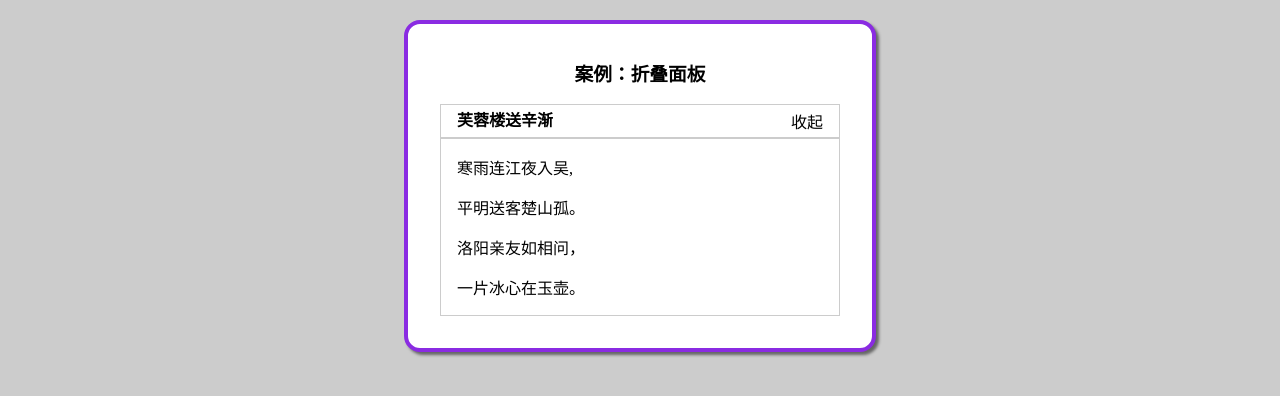
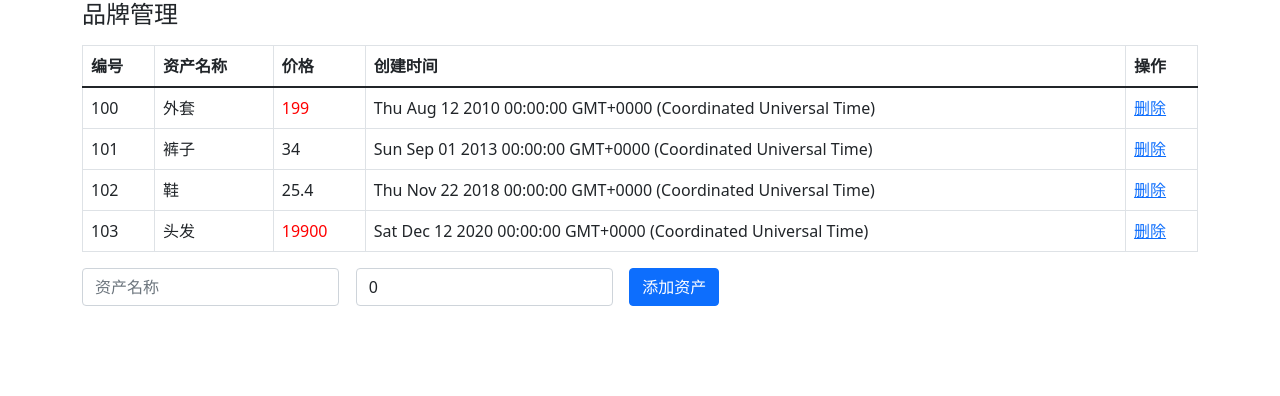
Before and after one commit to TTpeach1/vuecli-demo03, a Vue app: page / in a window 1280 px wide. Shown: the top 396 px of the page. Built offline with nearby package versions, Linux system fonts and the light colour scheme.

Commit message:
品牌管理案例

```diff
--- a/package.json
+++ b/package.json
@@ -8,6 +8,7 @@
     "lint": "vue-cli-service lint"
   },
   "dependencies": {
+    "bootstrap": "^5.1.3",
     "core-js": "^3.8.3",
     "vue": "^2.6.14"
   },
--- a/src/App.vue
+++ b/src/App.vue
@@ -1,66 +1,121 @@
 <template>
   <div id="app">
-    <h3>案例：折叠面板</h3>
-    <div>
-      <div class="title">
-        <h4>芙蓉楼送辛渐</h4>
-        <span class="btn" @click="isShow=!isShow">
-          {{isShow? '收起':'展开'}}
-        </span>
+    <div class="container">
+      <!-- 顶部框模块 -->
+      <div class="form-group">
+        <div class="input-group">
+          <h4>品牌管理</h4>
+        </div>
       </div>
-      <div class="container" v-show='isShow'>
-        <p>寒雨连江夜入吴,</p>
-        <p>平明送客楚山孤。</p>
-        <p>洛阳亲友如相问，</p>
-        <p>一片冰心在玉壶。</p>
-      </div>
+
+      <!-- 数据表格 -->
+      <table class="table table-bordered table-hover mt-2">
+        <thead>
+          <tr>
+            <th>编号</th>
+            <th>资产名称</th>
+            <th>价格</th>
+            <th>创建时间</th>
+            <th>操作</th>
+          </tr>
+        </thead>
+        <tbody>
+          <tr v-for="item in list" :key="item.id">
+            <td>{{item.id}}</td>
+            <td>{{item.name}}</td>
+
+            <!-- 如果价格超过100，就有red这个类 -->
+            <td v-bind:class="{red:item.price>100}">{{item.price}}</td>
+            <td>{{item.time}}</td>
+            <td><a href="#" @click="del(item.id)">删除</a></td>
+          </tr>
+          <!-- <tr style="background-color: #EEE">
+              <td>统计:</td>
+              <td colspan="2">总价钱为: 0</td>
+              <td colspan="2">平均价: 0</td>
+          </tr> -->
+        </tbody>
+          <!--
+        <tfoot >
+          <tr>
+            <td colspan="5" style="text-align: center">暂无数据</td>
+          </tr>
+        </tfoot>
+            -->
+      </table>
+
+      <!-- 添加资产 -->
+      <form class="form-inline" style="display:flex;">
+        <div class="form-group">
+          <div class="input-group">
+            <input
+              type="text"
+              class="form-control"
+              placeholder="资产名称"
+              v-model="name"
+            />
+          </div>
+        </div>
+        &nbsp;&nbsp;&nbsp;&nbsp;
+        <div class="form-group">
+          <div class="input-group">
+            <input
+              type="text"
+              class="form-control"
+              placeholder="价格"
+              v-model="price"
+            />
+          </div>
+        </div>
+        &nbsp;&nbsp;&nbsp;&nbsp;
+        <!-- 阻止表单提交 -->
+        <button class="btn btn-primary" @click.prevent="addFn">添加资产</button>
+      </form>
     </div>
   </div>
 </template>
 
 <script>
+// 1. 明确需求
+// 2. 标签+样式+默认数据
+// 3. 下载bootstrap, main.js引入bootstrap.css
+// 4. 把list数组 - 铺设表格
+// 5. 修改价格颜色
 export default {
   data() {
     return {
-      isShow: true,
+      name:'',
+      price:0,
+      list: [
+        { id: 100, name: "外套", price: 199, time: new Date('2010-08-12')},
+        { id: 101, name: "裤子", price: 34, time: new Date('2013-09-01') },
+        { id: 102, name: "鞋", price: 25.4, time: new Date('2018-11-22') },
+        { id: 103, name: "头发", price: 19900, time: new Date('2020-12-12') }
+      ],
+    };
+  },
+  methods:{
+    addFn(){
+      if(this.name==''||this.price==0){return alert('能不能行')}
+      const id = this.list[this.list.length-1]?this.list[this.list.length-1].id+1:100
+      this.list.push({
+        id:id,
+        name:this.name,
+        price:this.price,
+        time:new Date(),
+      })
+    },
+    del(val){
+      const index = this.list.findIndex((ele)=>{val==ele.id})
+      this.list.splice(index,1)
     }
   }
-}
+
+};
 </script>
 
-<style lang="less">
-body {
-  background-color: #ccc;
-  #app {
-    width: 400px;
-    margin: 20px auto;
-    background-color: #fff;
-    border: 4px solid blueviolet;
-    border-radius: 1em;
-    box-shadow: 3px 3px 3px rgba(0, 0, 0, 0.5);
-    padding: 1em 2em 2em;
-    h3 {
-      text-align: center;
-    }
-    .title {
-      display: flex;
-      justify-content: space-between;
-      align-items: center;
-      border: 1px solid #ccc;
-      padding: 0 1em;
-    }
-    .title h4 {
-      line-height: 2;
-      margin: 0;
-    }
-    .container {
-      border: 1px solid #ccc;
-      padding: 0 1em;
-    }
-    .btn {
-      /* 鼠标改成手的形状 */
-      cursor: pointer;
-    }
-  }
+<style >
+.red{
+  color: red;
 }
 </style>
--- a/src/main.js
+++ b/src/main.js
@@ -1,5 +1,6 @@
 import Vue from 'vue'
 import App from './App.vue'
+import "bootstrap/dist/css/bootstrap.css" // 默认找文件夹下的index文件(但是这个不是所以需要写路径)
 
 Vue.config.productionTip = false
 
--- /dev/null
+++ b/src/收起展开案例.vue
@@ -0,0 +1,66 @@
+<template>
+  <div id="app">
+    <h3>案例：折叠面板</h3>
+    <div>
+      <div class="title">
+        <h4>芙蓉楼送辛渐</h4>
+        <span class="btn" @click="isShow=!isShow">
+          {{isShow? '收起':'展开'}}
+        </span>
+      </div>
+      <div class="container" v-show='isShow'>
+        <p>寒雨连江夜入吴,</p>
+        <p>平明送客楚山孤。</p>
+        <p>洛阳亲友如相问，</p>
+        <p>一片冰心在玉壶。</p>
+      </div>
+    </div>
+  </div>
+</template>
+
+<script>
+export default {
+  data() {
+    return {
+      isShow: true,
+    }
+  }
+}
+</script>
+
+<style lang="less">
+body {
+  background-color: #ccc;
+  #app {
+    width: 400px;
+    margin: 20px auto;
+    background-color: #fff;
+    border: 4px solid blueviolet;
+    border-radius: 1em;
+    box-shadow: 3px 3px 3px rgba(0, 0, 0, 0.5);
+    padding: 1em 2em 2em;
+    h3 {
+      text-align: center;
+    }
+    .title {
+      display: flex;
+      justify-content: space-between;
+      align-items: center;
+      border: 1px solid #ccc;
+      padding: 0 1em;
+    }
+    .title h4 {
+      line-height: 2;
+      margin: 0;
+    }
+    .container {
+      border: 1px solid #ccc;
+      padding: 0 1em;
+    }
+    .btn {
+      /* 鼠标改成手的形状 */
+      cursor: pointer;
+    }
+  }
+}
+</style>
```
Also changed, not shown: 1 other file (tests, documents, lock files or other folders).
